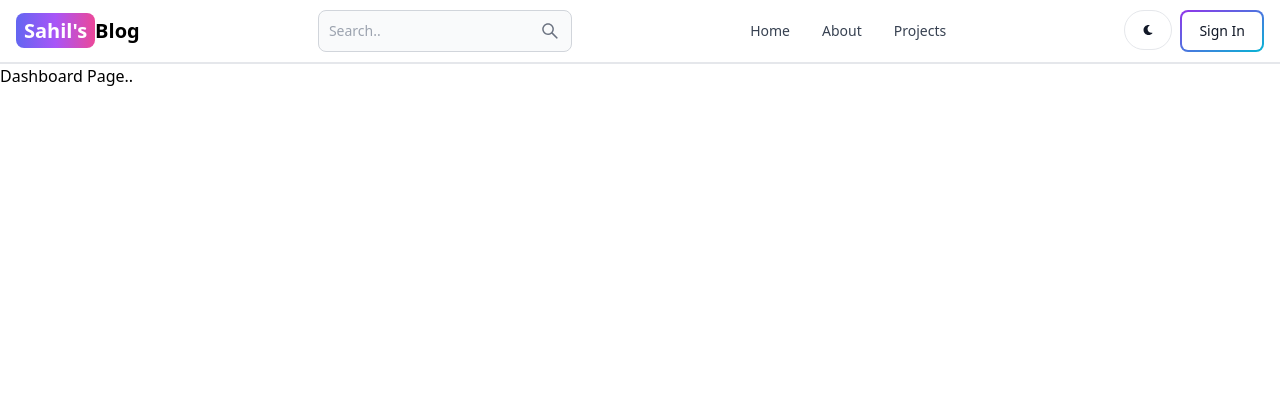
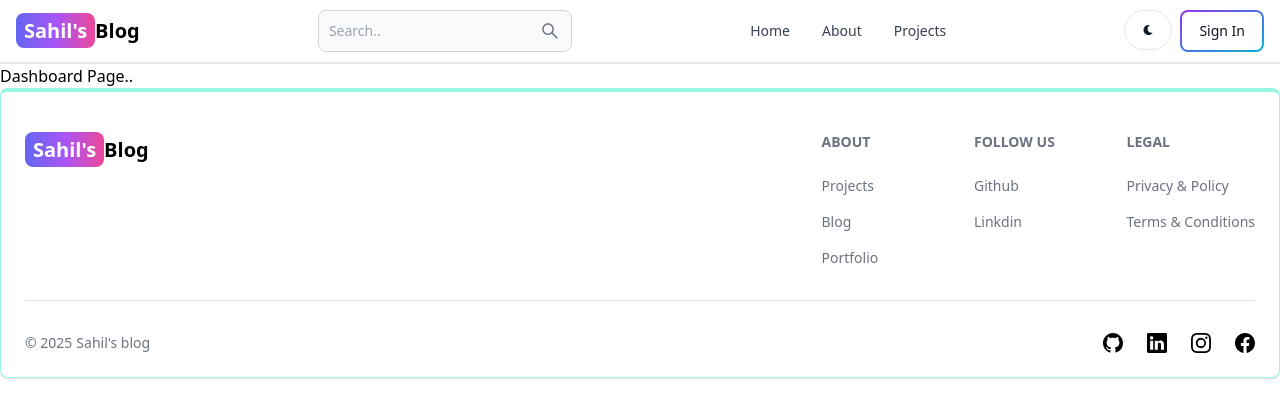
Before and after one commit to sahilsonawanesb/blog, a React app in the folder blog-frontend/: page /dashboard in a window 1280 px wide. Shown: the top 418 px of the page. Built offline with nearby package versions, Linux system fonts and the light colour scheme; the HTML template or start-up script is replaced by a standard one.

Commit message:
Create and Add Footer Component

```diff
--- a/blog-frontend/src/App.jsx
+++ b/blog-frontend/src/App.jsx
@@ -6,6 +6,7 @@
 import SignUp from "./pages/SignUp";
 import Projects from './pages/Projects';
 import Dashboard from "./pages/Dashboard";
+import FooterCom from "./components/Footer";
 
 const App = () => {
   return (
@@ -19,7 +20,7 @@
       <Route path="/projects" element={<Projects/>}/>
       <Route path="/dashboard" element={<Dashboard />}/>
     </Routes>
-
+    <FooterCom />
     </BrowserRouter>
   )
 }
--- /dev/null
+++ b/blog-frontend/src/components/Footer.jsx
@@ -0,0 +1,96 @@
+import { Footer } from "flowbite-react"
+import { Link } from "react-router-dom"
+import {BsFacebook, BsInstagram, BsGithub, BsLinkedin} from "react-icons/bs"
+const FooterCom = () => {
+  return <Footer container className="border border-t-4 border-teal-200">
+    <div className="w-full max-w-7xl mx-auto">
+        <div className="gird w-full justify-between sm:flex md:grid-cols-1">
+            <div className="mt-5">
+            <Link to="/" className="self-center whitespace-nowrap text-lg sm:text-xl
+           font-semibold dark:text-white">
+            <span className="px-2 py-1 bg-gradient-to-r from-indigo-500
+             via-purple-500
+              to-pink-500 rounded-lg text-white">
+              Sahil&apos;s
+              </span>
+            Blog
+        </Link>
+     </div>
+     <div className="grid grid-cols-2 gap-8 sm: mt-4 sm:grid-cols-3 sm:gap-6">
+        <div>
+        <Footer.Title title="About"/>
+        <Footer.LinkGroup col>
+            <Footer.Link
+            href=""
+            target="_blank"
+            rel="noopener noreferrer"
+            >
+             Projects
+        </Footer.Link>
+        <Footer.Link
+            href="/about"
+            target="_blank"
+            rel="noopener noreferrer"
+            >
+                Blog
+        </Footer.Link>
+
+        <Footer.Link
+            href="#"
+        >
+            Portfolio
+        </Footer.Link>
+        </Footer.LinkGroup>
+    </div>
+
+    <div>
+        <Footer.Title title="Follow Us"/>
+        <Footer.LinkGroup col>
+            <Footer.Link
+                href="#"
+                target="_blank"
+                rel="noopener noreferrer"
+            >
+                Github
+            </Footer.Link>
+
+            <Footer.Link
+                href="#"
+                target="_blank"
+                rel="noopener noreferre"
+            >
+                Linkdin
+            </Footer.Link>
+        </Footer.LinkGroup>
+    </div>
+
+
+    <div>
+        <Footer.Title title="Legal" />
+        <Footer.LinkGroup col>
+            <Footer.Link href="#" >
+                Privacy & Policy
+            </Footer.Link>
+
+        <Footer.Link href="#">
+            Terms & Conditions
+        </Footer.Link>
+        </Footer.LinkGroup>
+    </div>
+  </div>
+</div>
+<Footer.Divider/>
+<div className="w-full sm:flex sm:items-center sm:justify-between">
+    <Footer.Copyright href="#" by="Sahil's blog" year={new Date().getFullYear()}/>
+    <div className="flex gap-6 sm:mt-0 mt-4 sm:justify-center">
+        <Footer.Icon href="" icon={BsGithub} />
+        <Footer.Icon href="" icon={BsLinkedin}/>
+        <Footer.Icon href="" icon={BsInstagram} />
+        <Footer.Icon href="" icon={BsFacebook} />
+    </div>
+</div>
+    </div>
+    </Footer>
+}
+
+export default FooterCom
```
